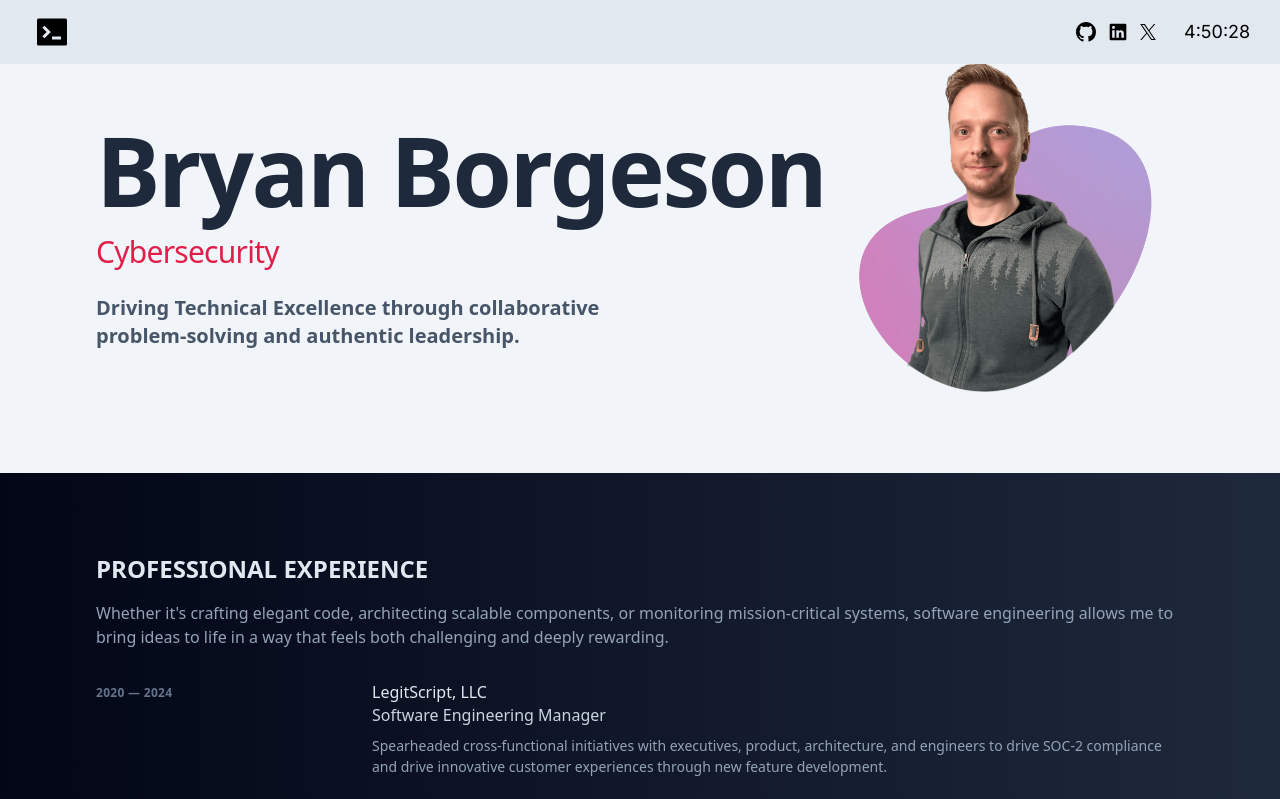
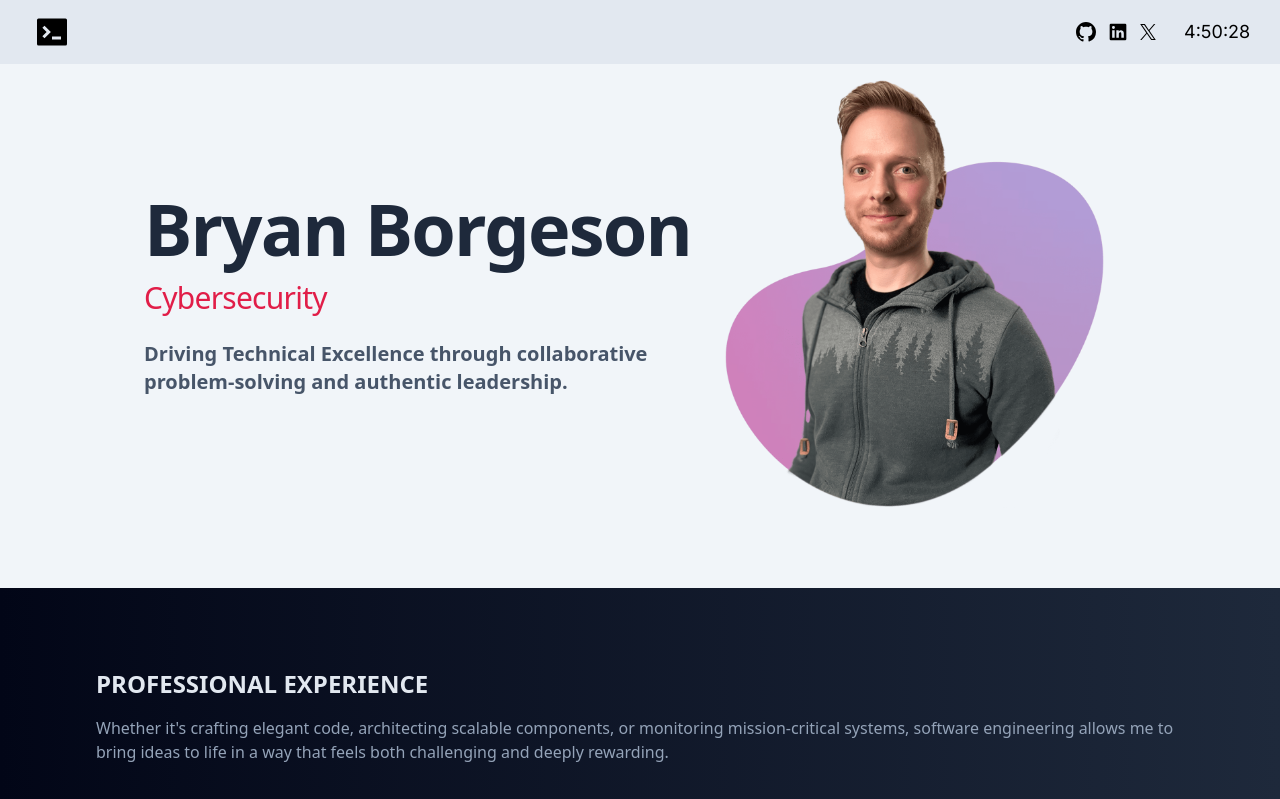
Before and after one commit to bryborge/portfolio, a Next.js app: page / in a window 1280 px wide. Shown: the top 799 px of the page. Built offline with nearby package versions, Linux system fonts and the light colour scheme.

Commit message:
Set max width on hero

```diff
--- a/app/components/Hero/index.tsx
+++ b/app/components/Hero/index.tsx
@@ -3,11 +3,11 @@ import Image from 'next/image';
 import portrait from "./bryan_portrait_web_blob.png";
 
 /**
- * Renders the header component with links to social media profiles.
+ * Renders the hero component with links to social media profiles.
  *
- * @return {JSX.Element} The header component.
+ * @return {JSX.Element} The hero component.
  */
-const Header = (): JSX.Element => {
+const Hero = (): JSX.Element => {
   return (
     <section className="hero flex flex-col sm:flex-row-reverse">
       <div className="mx-8 mb-8 lg:mb-20 max-w-full">
@@ -19,7 +19,7 @@ const Header = (): JSX.Element => {
       <div className="grow"></div>
       <div className="content-center text-center sm:text-left">
         <Link href="/">
-          <h1 className="text-4xl sm:text-5xl md:text-6xl lg:text-7xl xl:text-8xl whitespace-normal lg:whitespace-nowrap font-bold tracking-tight text-slate-800">
+          <h1 className="text-4xl sm:text-5xl md:text-6xl lg:text-6xl xl:text-7xl whitespace-normal lg:whitespace-nowrap font-bold tracking-tight text-slate-800">
             Bryan Borgeson
           </h1>
         </Link>
@@ -51,4 +51,4 @@ const Header = (): JSX.Element => {
   );
 }
 
-export default Header;
+export default Hero;
--- a/app/page.tsx
+++ b/app/page.tsx
@@ -32,7 +32,7 @@ export default function Home(): JSX.Element {
 const PageContent = (): JSX.Element => {
   return (
     <div className="-mt-16">
-      <div className="px-6 py-12 font-sans md:px-12 md:py-20 lg:px-24 lg:py-0">
+      <div className="px-6 py-12 font-sans md:px-12 md:py-20 lg:px-24 lg:py-0 xl:px-36 max-w-screen-2xl mx-auto">
         <Hero />
       </div>
       <div className="bg-gradient-to-r from-slate-950 to-slate-800 text-slate-400 antialiased">
```
